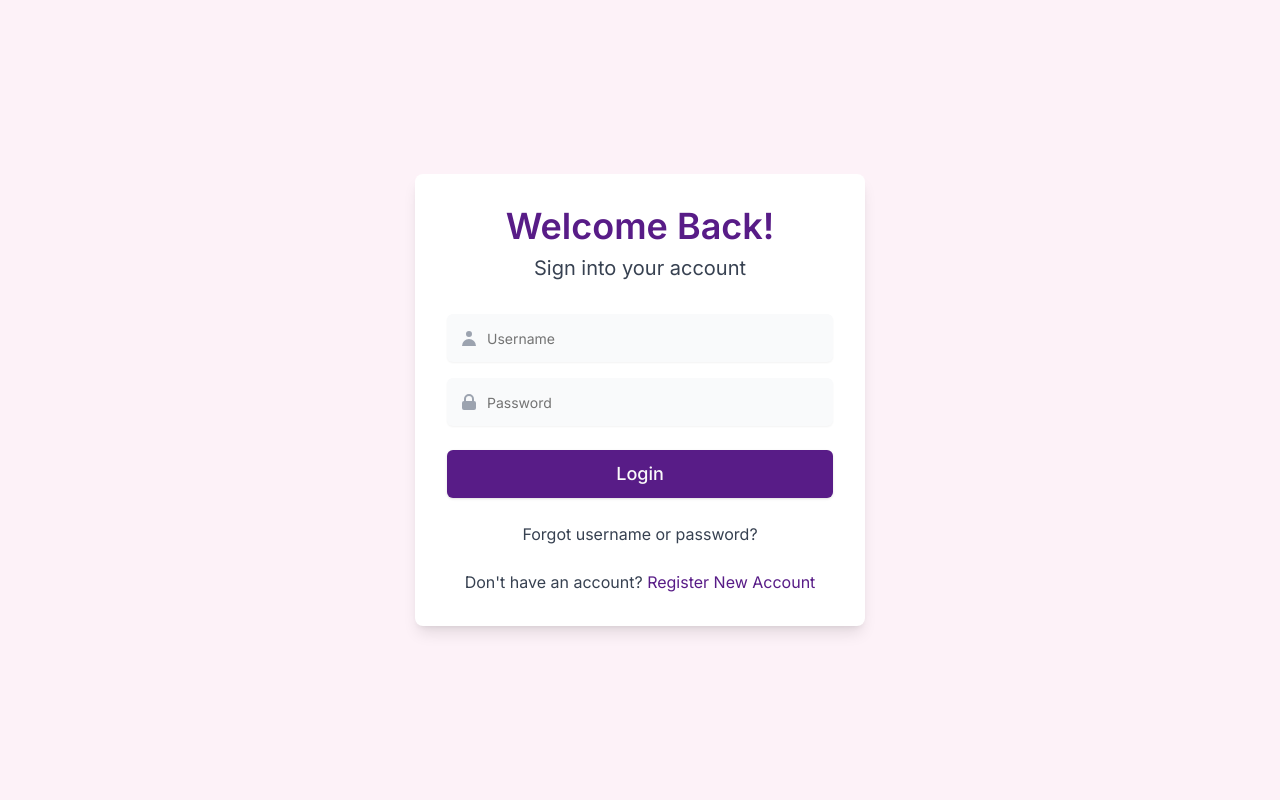
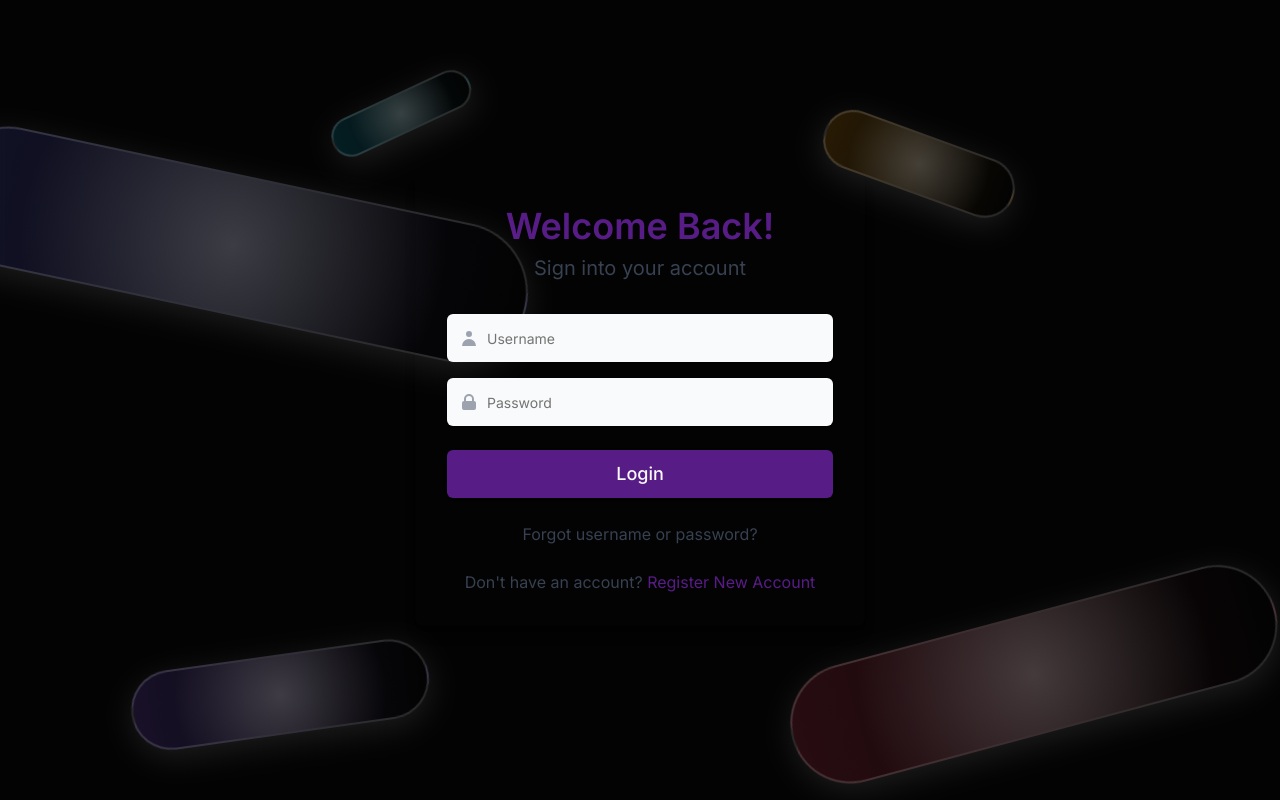
Before and after one commit to JuuyouSan/AXXESS-2025, a Next.js app in the folder frontend/: page / in a window 1280 px wide. Built offline with nearby package versions, Linux system fonts and the light colour scheme.

Commit message:
Venv Testing

```diff
--- a/frontend/src/app/page.tsx
+++ b/frontend/src/app/page.tsx
@@ -1,49 +1,55 @@
-"use client"
+"use client";
 
-import type React from "react"
+import React, { useState, memo } from "react";
+import { useRouter } from "next/navigation";
+import { Button } from "@/components/ui/button";
+import { Input } from "@/components/ui/input";
+import { motion } from "framer-motion";
+import { cn } from "@/lib/utils";
 
-import { useState } from "react"
-import { useRouter } from "next/navigation"
-import { Button } from "@/components/ui/button"
-import { Input } from "@/components/ui/input"
-import { Label } from "@/components/ui/label"
-import { Card, CardContent, CardDescription, CardFooter, CardHeader, CardTitle } from "@/components/ui/card"
+
 
 export default function LoginPage() {
-  const [isLogin, setIsLogin] = useState(true)
-  const [username, setUsername] = useState("")
-  const [password, setPassword] = useState("")
-  const [error, setError] = useState("")
-  const router = useRouter()
+  const [isLogin, setIsLogin] = useState(true); // Login state
+  const [username, setUsername] = useState(""); // Username state
+  const [password, setPassword] = useState(""); // Password state
+  const [error, setError] = useState(""); // Error state
+  const router = useRouter();
 
   const handleSubmit = async (e: React.FormEvent) => {
-    e.preventDefault()
-    setError("")
+    e.preventDefault();
+    setError("");
 
     // For demo purposes, using admin/admin as default credentials
     if (isLogin) {
       if (username === "admin" && password === "admin") {
-        // In a real app, you'd want to store this in an HTTP-only cookie
-        localStorage.setItem("isAuthenticated", "true")
-        router.push("/ai-detector")
+        localStorage.setItem("isAuthenticated", "true");
+        router.push("/ai-detector");
       } else {
-        setError("Invalid credentials. Try admin/admin for demo.")
+        setError("Invalid credentials. Try admin/admin for demo.");
       }
     } else {
-      // In a real app, you'd want to make an API call to create the account
-      localStorage.setItem("isAuthenticated", "true")
-      router.push("/ai-detector")
+      localStorage.setItem("isAuthenticated", "true");
+      router.push("/ai-detector");
     }
-  }
+  };
 
   return (
-    <div className="flex min-h-screen items-center justify-center bg-pink-50">
-      <div className="w-[450px] p-8 rounded-lg bg-white shadow-lg">
+    <div className="relative min-h-screen w-full flex items-center justify-center overflow-hidden bg-[#030303]">
+      <div className="inset-0 bg-gradient-to-br from-indigo-500/[0.05] via-transparent to-rose-500/[0.05] blur-3xl" />
+      <div className="absolute inset-0 overflow-hidden pointer-events-none">
+        <BackgroundAnimation />
+      </div>
+      <div className="flex min-h-screen items-center bg-transparent justify-center">
+        <div className="w-[450px] p-8 rounded-lg bg-transparent shadow-lg">
           <div className="text-center mb-8">
-          <h1 className="text-4xl font-semibold text-purple-900 mb-2">Welcome Back!</h1>
-          <p className="text-xl text-gray-700">{isLogin ? "Sign into your account" : "Create your account"}</p>
+            <h1 className="text-4xl font-semibold text-purple-900 mb-2">
+              Welcome Back!
+            </h1>
+            <p className="text-xl text-gray-700">
+              {isLogin ? "Sign into your account" : "Create your account"}
+            </p>
           </div>
-
           <form onSubmit={handleSubmit} className="space-y-6">
             <div className="space-y-4">
               <div className="relative">
@@ -57,12 +63,20 @@ export default function LoginPage() {
                   className="pl-10 py-6 bg-gray-50 border-0"
                 />
                 <span className="absolute left-3 top-1/2 -translate-y-1/2">
-                <svg xmlns="http://www.w3.org/2000/svg" className="h-5 w-5 text-gray-400" viewBox="0 0 20 20" fill="currentColor">
-                  <path fillRule="evenodd" d="M10 9a3 3 0 100-6 3 3 0 000 6zm-7 9a7 7 0 1114 0H3z" clipRule="evenodd" />
+                  <svg
+                    xmlns="http://www.w3.org/2000/svg"
+                    className="h-5 w-5 text-gray-400"
+                    viewBox="0 0 20 20"
+                    fill="currentColor"
+                  >
+                    <path
+                      fillRule="evenodd"
+                      d="M10 9a3 3 0 100-6 3 3 0 000 6zm-7 9a7 7 0 1114 0H3z"
+                      clipRule="evenodd"
+                    />
                   </svg>
                 </span>
               </div>
-
               <div className="relative">
                 <Input
                   id="password"
@@ -74,22 +88,28 @@ export default function LoginPage() {
                   className="pl-10 py-6 bg-gray-50 border-0"
                 />
                 <span className="absolute left-3 top-1/2 -translate-y-1/2">
-                <svg xmlns="http://www.w3.org/2000/svg" className="h-5 w-5 text-gray-400" viewBox="0 0 20 20" fill="currentColor">
-                  <path fillRule="evenodd" d="M5 9V7a5 5 0 0110 0v2a2 2 0 012 2v5a2 2 0 01-2 2H5a2 2 0 01-2-2v-5a2 2 0 012-2zm8-2v2H7V7a3 3 0 116 0z" clipRule="evenodd" />
+                  <svg
+                    xmlns="http://www.w3.org/2000/svg"
+                    className="h-5 w-5 text-gray-400"
+                    viewBox="0 0 20 20"
+                    fill="currentColor"
+                  >
+                    <path
+                      fillRule="evenodd"
+                      d="M5 9V7a5 5 0 0110 0v2a2 2 0 012 2v5a2 2 0 01-2 2H5a2 2 0 01-2-2v-5a2 2 0 012-2zm8-2v2H7V7a3 3 0 116 0z"
+                      clipRule="evenodd"
+                    />
                   </svg>
                 </span>
               </div>
-
               {error && <p className="text-sm text-red-500">{error}</p>}
             </div>
-
             <Button
               className="w-full py-6 bg-purple-900 hover:bg-purple-800 text-lg"
               type="submit"
             >
               {isLogin ? "Login" : "Register New Account"}
             </Button>
-
             {isLogin && (
               <p className="text-center text-gray-700">
                 <button type="button" className="hover:underline">
@@ -97,9 +117,10 @@ export default function LoginPage() {
                 </button>
               </p>
             )}
-
             <p className="text-center text-gray-700">
-            {isLogin ? "Don't have an account? " : "Already have an account? "}
+              {isLogin
+                ? "Don't have an account? "
+                : "Already have an account? "}
               <button
                 type="button"
                 className="text-purple-900 hover:underline"
@@ -111,5 +132,121 @@ export default function LoginPage() {
           </form>
         </div>
       </div>
-  )
+    </div>
+  );
 }
+
+
+// Background animation
+const BackgroundAnimation = memo(function BackgroundAnimation() {
+  function ElegantShape({
+    className,
+    delay = 0,
+    width = 400,
+    height = 100,
+    rotate = 0,
+    gradient = "from-white/[0.08]",
+  }: {
+    className?: string;
+    delay?: number;
+    width?: number;
+    height?: number;
+    rotate?: number;
+    gradient?: string;
+  }) {
+    return (
+      <motion.div
+        initial={{
+          opacity: 0,
+          y: -150,
+          rotate: rotate - 15,
+        }}
+        animate={{
+          opacity: 1,
+          y: 0,
+          rotate: rotate,
+        }}
+        transition={{
+          duration: 2.4,
+          delay,
+          ease: [0.23, 0.86, 0.39, 0.96],
+          opacity: { duration: 1.2 },
+        }}
+        className={cn("absolute", className)}
+      >
+        <motion.div
+          animate={{
+            y: [0, 15, 0],
+          }}
+          transition={{
+            duration: 12,
+            repeat: Infinity,
+            ease: "easeInOut",
+          }}
+          style={{
+            width,
+            height,
+          }}
+          className="relative"
+        >
+          <div
+            className={cn(
+              "absolute inset-0 rounded-full",
+              "bg-gradient-to-r to-transparent",
+              gradient,
+              "backdrop-blur-[2px] border-2 border-white/[0.15]",
+              "shadow-[0_8px_32px_0_rgba(255,255,255,0.1)]",
+              "after:absolute after:inset-0 after:rounded-full",
+              "after:bg-[radial-gradient(circle_at_50%_50%,rgba(255,255,255,0.2),transparent_70%)]"
+            )}
+          />
+        </motion.div>
+      </motion.div>
+    );
+  }
+
+  return (
+    <>
+      <ElegantShape
+        delay={0.3}
+        width={600}
+        height={140}
+        rotate={12}
+        gradient="from-indigo-500/[0.15]"
+        className="left-[-10%] md:left-[-5%] top-[15%] md:top-[20%]"
+      />
+      <ElegantShape
+        delay={0.5}
+        width={500}
+        height={120}
+        rotate={-15}
+        gradient="from-rose-500/[0.15]"
+        className="right-[-5%] md:right-[0%] top-[70%] md:top-[75%]"
+      />
+      <ElegantShape
+        delay={0.4}
+        width={300}
+        height={80}
+        rotate={-8}
+        gradient="from-violet-500/[0.15]"
+        className="left-[5%] md:left-[10%] bottom-[5%] md:bottom-[10%]"
+      />
+      <ElegantShape
+        delay={0.6}
+        width={200}
+        height={60}
+        rotate={20}
+        gradient="from-amber-500/[0.15]"
+        className="right-[15%] md:right-[20%] top-[10%] md:top-[15%]"
+      />
+      <ElegantShape
+        delay={0.7}
+        width={150}
+        height={40}
+        rotate={-25}
+        gradient="from-cyan-500/[0.15]"
+        className="left-[20%] md:left-[25%] top-[5%] md:top-[10%]"
+      />
+    </>
+  );
+});
```
Also changed, not shown: frontend/package.json (+4 -3 lines), 1 other file (tests, documents, lock files or other folders). Lines whose indentation alone changed are shown as unchanged.
